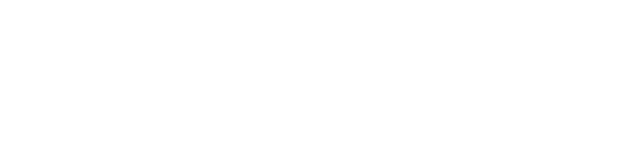
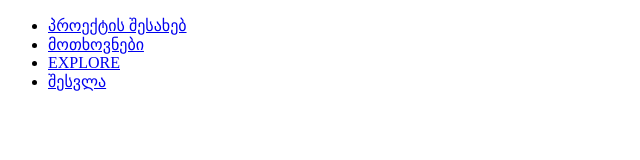
Before and after one commit to Mikheil-Abuladze/Mikheil-abuladze-Davaleba, a plain HTML site: page index.html in a window 1280 px wide. Shown: the whole page, without its empty margins (0-640 px from the left). Drawn offline with Linux system fonts and the light colour scheme.

Commit message:
added navigation at top

```diff
--- a/index.css
+++ b/index.css
@@ -0,0 +1 @@
+nav	{text-decoration: none;}
--- a/index.html
+++ b/index.html
@@ -3,9 +3,29 @@
 <head>
 	<meta charset="utf-8">
 	<meta name="viewport" content="width=device-width, initial-scale=1">
-	<title></title>
+	<title>Flow 2</title>
+	<link rel="stylesheet" type="text/css" href="index.css">
 </head>
 <body>
+	<header>
+		<nav>
+			<ul>
+				<li>
+					<a href="index.html">პროექტის შესახებ</a>
+				</li>
+				<li>
+					<a href="index.html">მოთხოვნები</a>
+				</li>
+				<li>
+					<a href="index.html">EXPLORE</a>
+
+				</li>
+				<li>
+					<a href="index.html">შესვლა</a>
+				</li>
+			</ul>
+		</nav>
+	</header>
 
 </body>
 </html>
```
